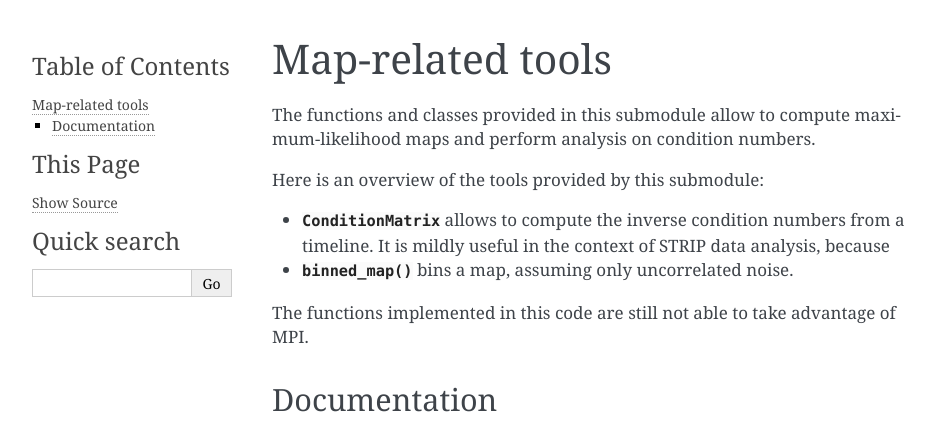
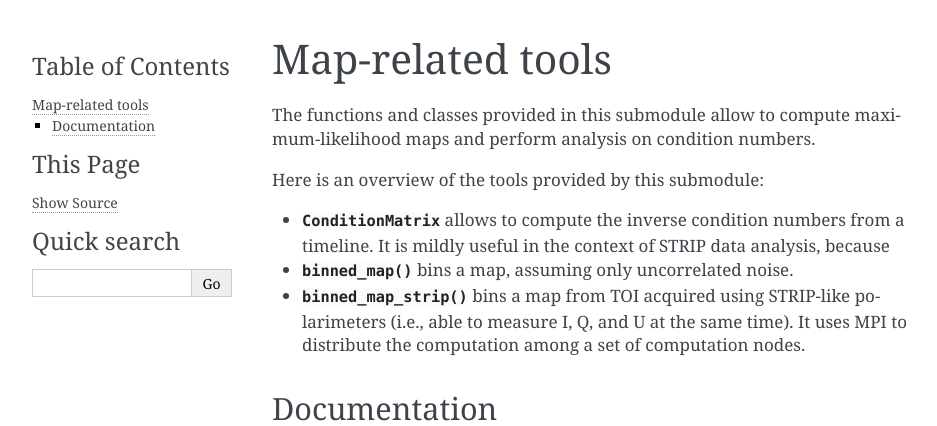
Before and after one commit to lspestrip/stripelinepy, a Sphinx documentation site: the page built from docs/maptools.rst, in a window 1280 px wide, cut to the strip 0-426 px from the top of the page. Shown: the whole strip, without its empty margins (148-1085 px from the left). Built offline with Sphinx 7.4.7, drawn with Linux system fonts in a browser that asks for light colours.

Commit message:
Add reference to binned_map_strip in the documentation

```diff
--- a/docs/maptools.rst
+++ b/docs/maptools.rst
@@ -11,8 +11,10 @@ Here is an overview of the tools provided by this submodule:
 
 - :func:`binned_map` bins a map, assuming only uncorrelated noise.
 
-The functions implemented in this code are still not able to take advantage of
-MPI.
+- :func:`binned_map_strip` bins a map from TOI acquired using STRIP-like
+  polarimeters (i.e., able to measure I, Q, and U at the same time). It uses MPI
+  to distribute the computation among a set of computation nodes.
+
 
 Documentation
 -------------
```
